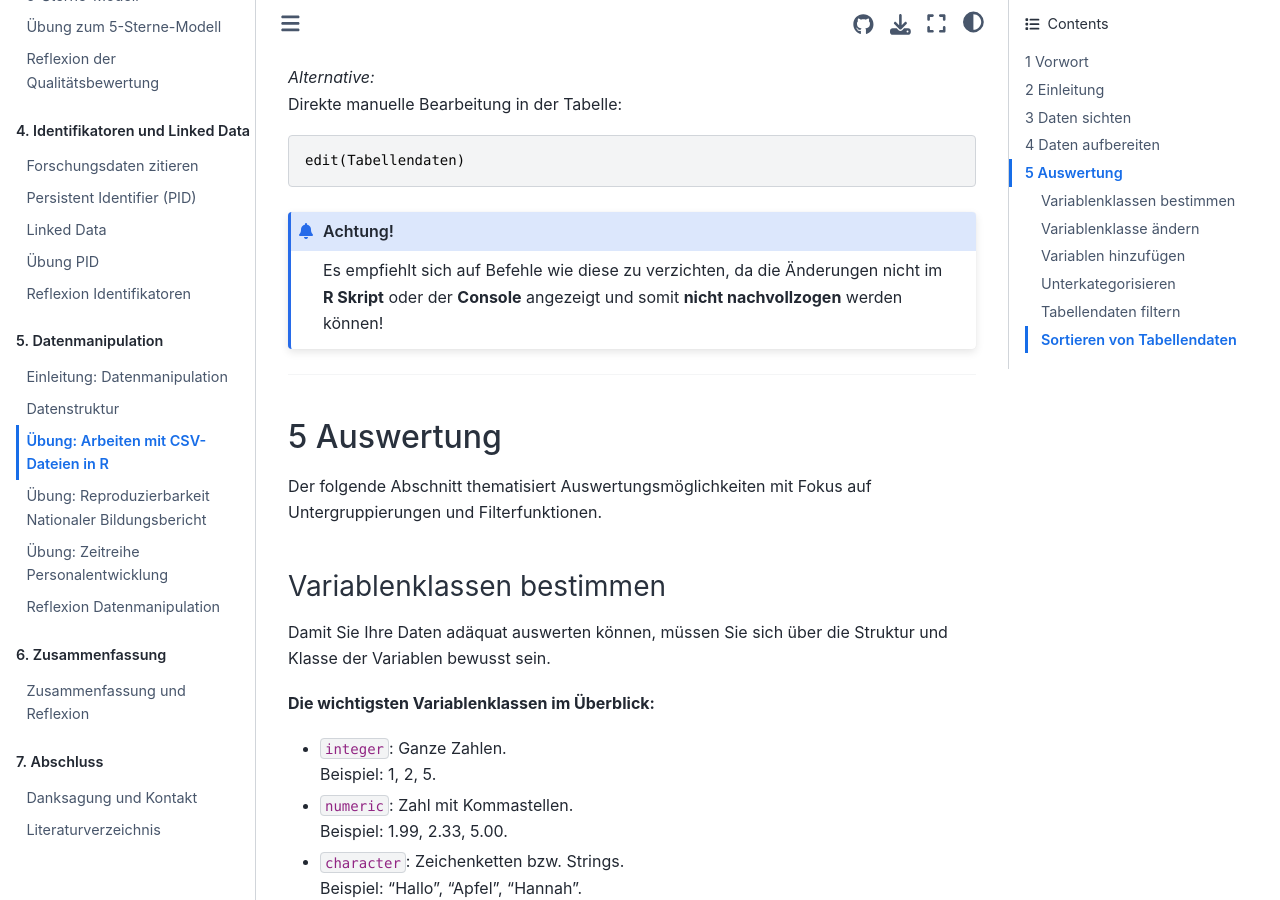
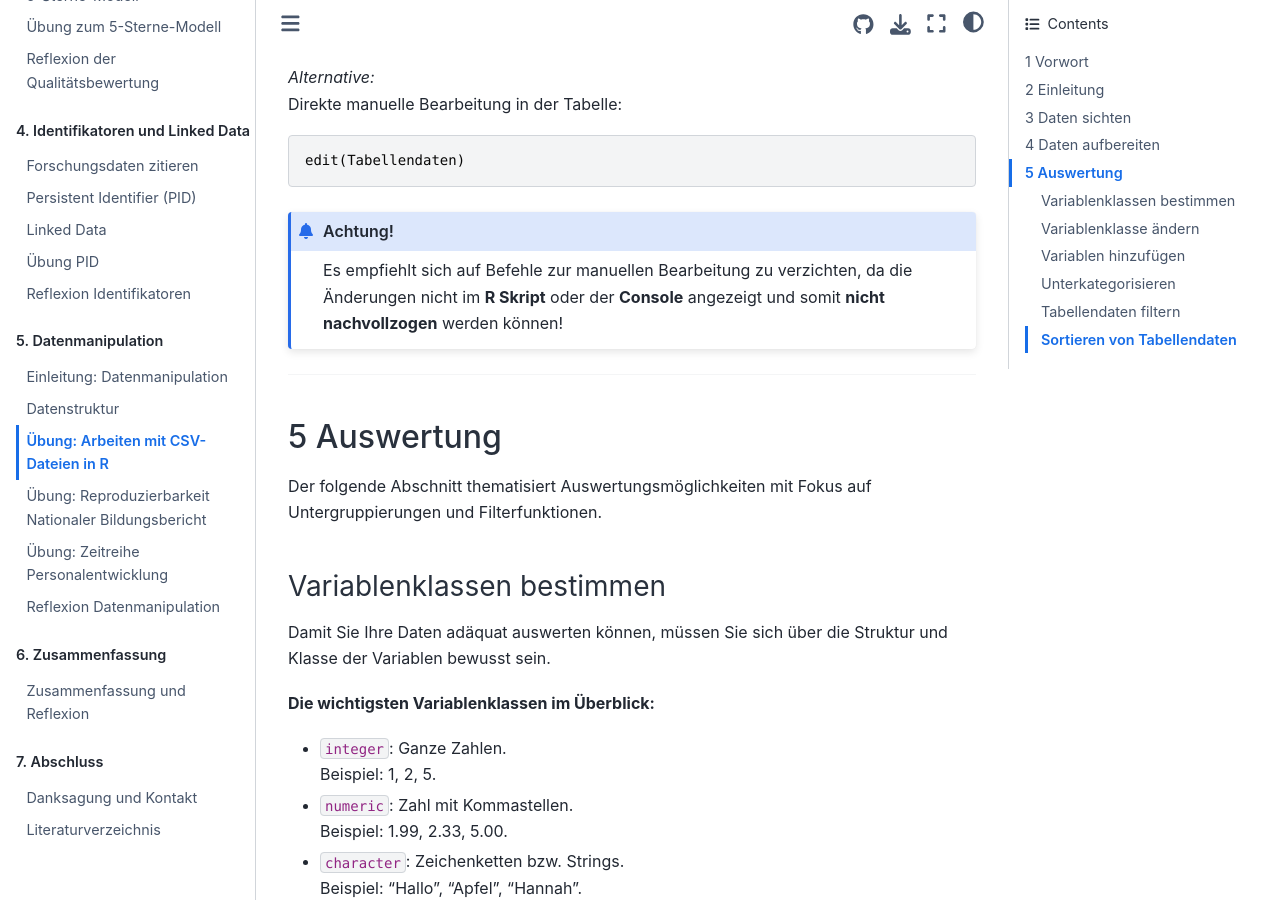
Before and after one commit to quadriga-dk/Tabelle-Fallstudie-1, a Jupyter Book: the page built from Markdown/21_Einstieg_R.md, in a window 1280 px wide and 900 px high, scrolled down 9856 px. Built offline with Jupyter Book 1.0.4 settings and Sphinx 7.4.7 and the Sphinx Book theme 1.1.4, drawn with Linux system fonts in a browser that asks for light colours.

Commit message:
Update 21_Einstieg_R.md
4 Daten aufbereiten_Spaltenüberschriften setzten

"Befehle wie diese" spezifiziert zu "Befehle zur manuellen Bearbeitung"

````diff
--- a/Markdown/21_Einstieg_R.md
+++ b/Markdown/21_Einstieg_R.md
@@ -518,7 +518,7 @@ edit(Tabellendaten)
 ```
 
 ```{admonition} Achtung!
-Es empfiehlt sich auf Befehle wie diese zu verzichten, da die Änderungen nicht im **R Skript** oder der **Console** angezeigt und somit **nicht nachvollzogen** werden können!
+Es empfiehlt sich auf Befehle zur manuellen Bearbeitung zu verzichten, da die Änderungen nicht im **R Skript** oder der **Console** angezeigt und somit **nicht nachvollzogen** werden können!
 ```
 
 ------------------------------------------------------------------------
````
